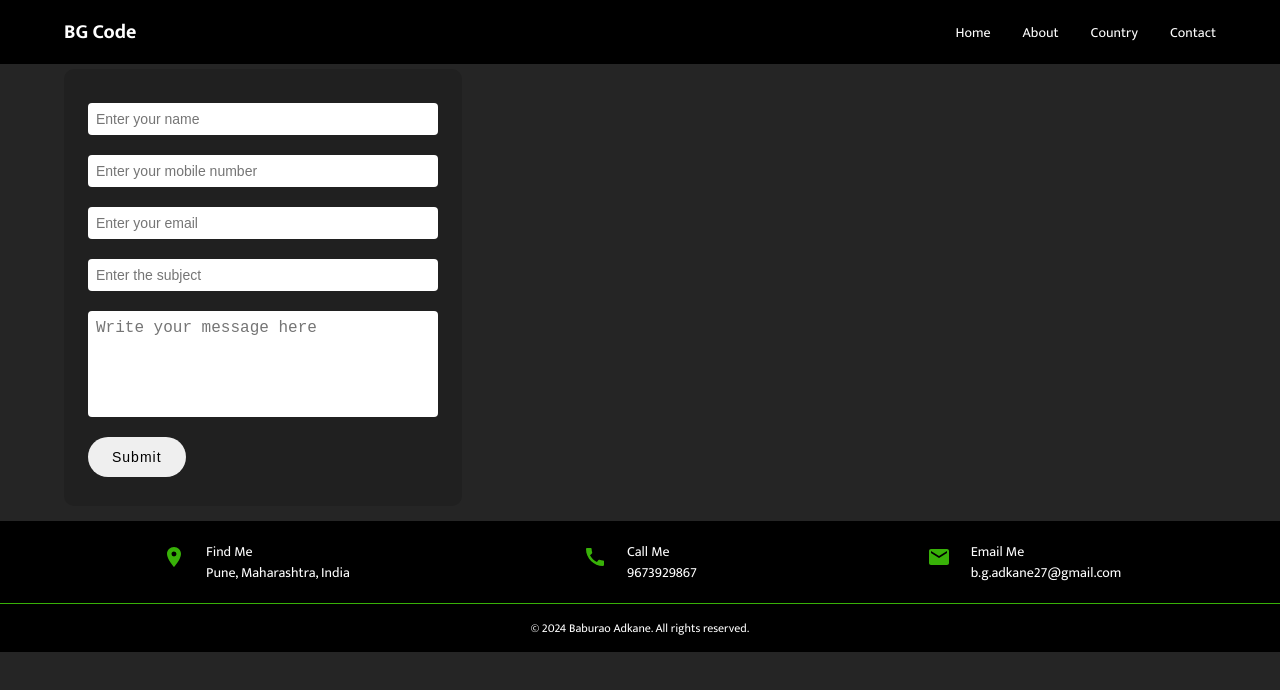
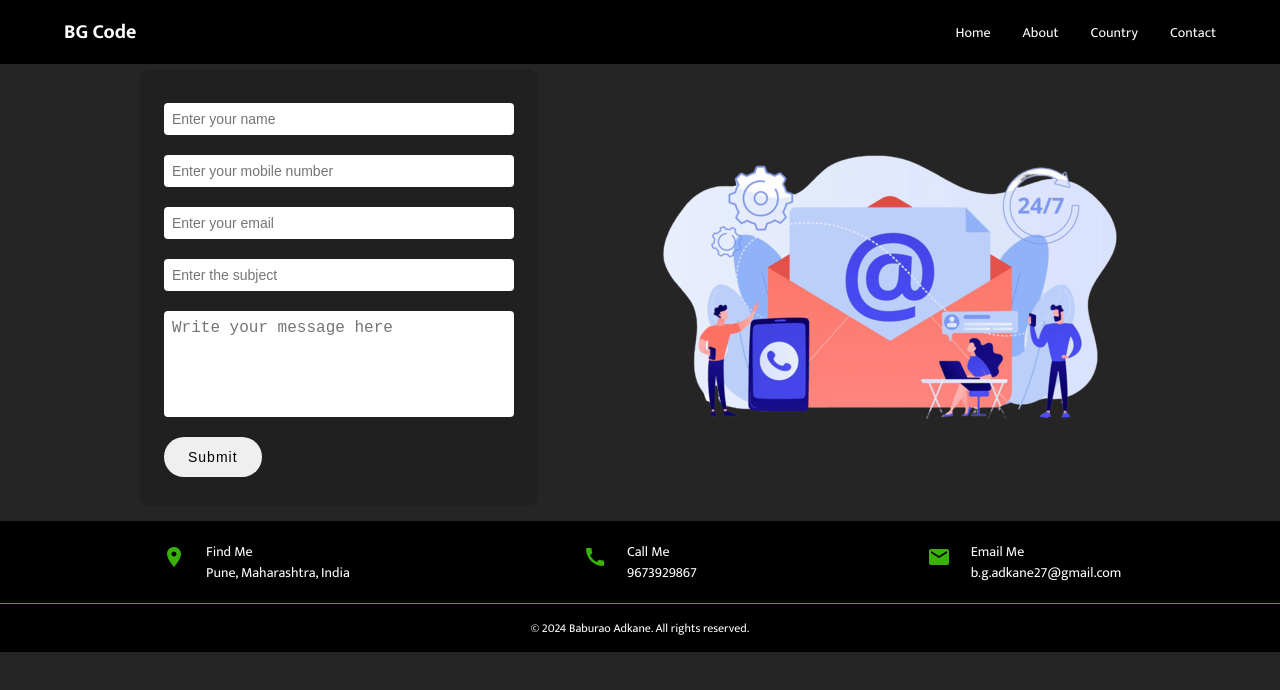
Before and after one commit to bgadkane27/Neo-React, a React (Vite) app: page /contact in a window 1280 px wide. Shown: the top 690 px of the page. Built offline with nearby package versions, Linux system fonts and the light colour scheme; a web font is replaced by a local one.

Commit message:
contact page

```diff
--- a/src/App.css
+++ b/src/App.css
@@ -460,6 +460,10 @@ li a {
 .section-contact{
   width: 100%;
   padding-top: 0.5rem;
+  display: flex;
+  align-items: center;
+  justify-content: center;
+
 }
 
 .field-box{
@@ -542,3 +546,19 @@ textarea:focus{
 .success-icon{
   margin-right: 0.5rem;
 }
+
+.contact-image{
+  width: 100%;
+  display: flex;
+  align-items: center;
+  justify-content: center;
+
+  img{
+    border-radius: 1rem;
+    -webkit-border-radius: 1rem;
+    -moz-border-radius: 1rem;
+    -ms-border-radius: 1rem;
+    -o-border-radius: 1rem;
+}
+
+}
--- a/src/pages/Contact.jsx
+++ b/src/pages/Contact.jsx
@@ -24,7 +24,8 @@ export const Contact = () => {
     }
     return (
         <section className="section-contact">
-            <div className="container field-box ">
+            <div className="container grid grid-two--cols">
+            <div className="field-box ">
                 <form onSubmit={handleFormSubmit} className="input-form">
                     <div>
                         <input
@@ -88,6 +89,10 @@ export const Contact = () => {
                     </div>
                 )}
             </div>
+            <div className="contact-image">
+                <img src="/Images/contact.png" alt="Contact Image" />
+            </div>
+            </div>
         </section>
     );
 };
```
Also changed, not shown: public/Images/contact.png (added), public/Images/contactman.webp (added).
